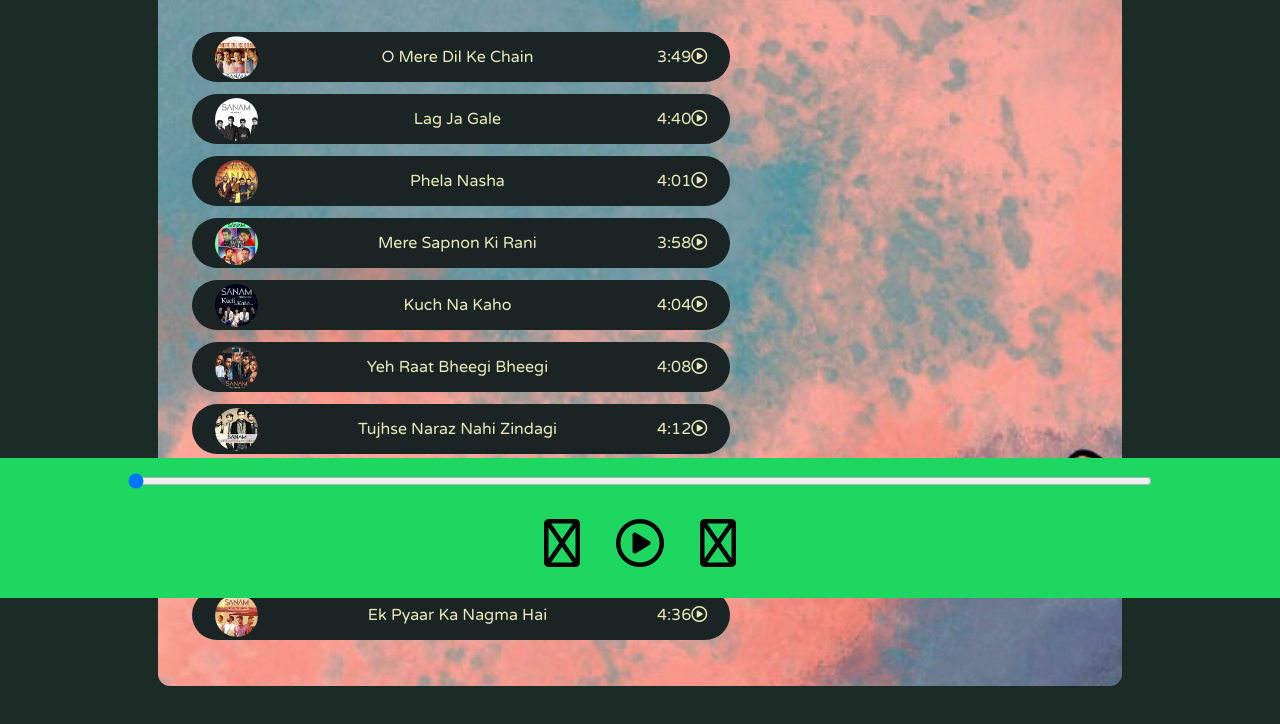
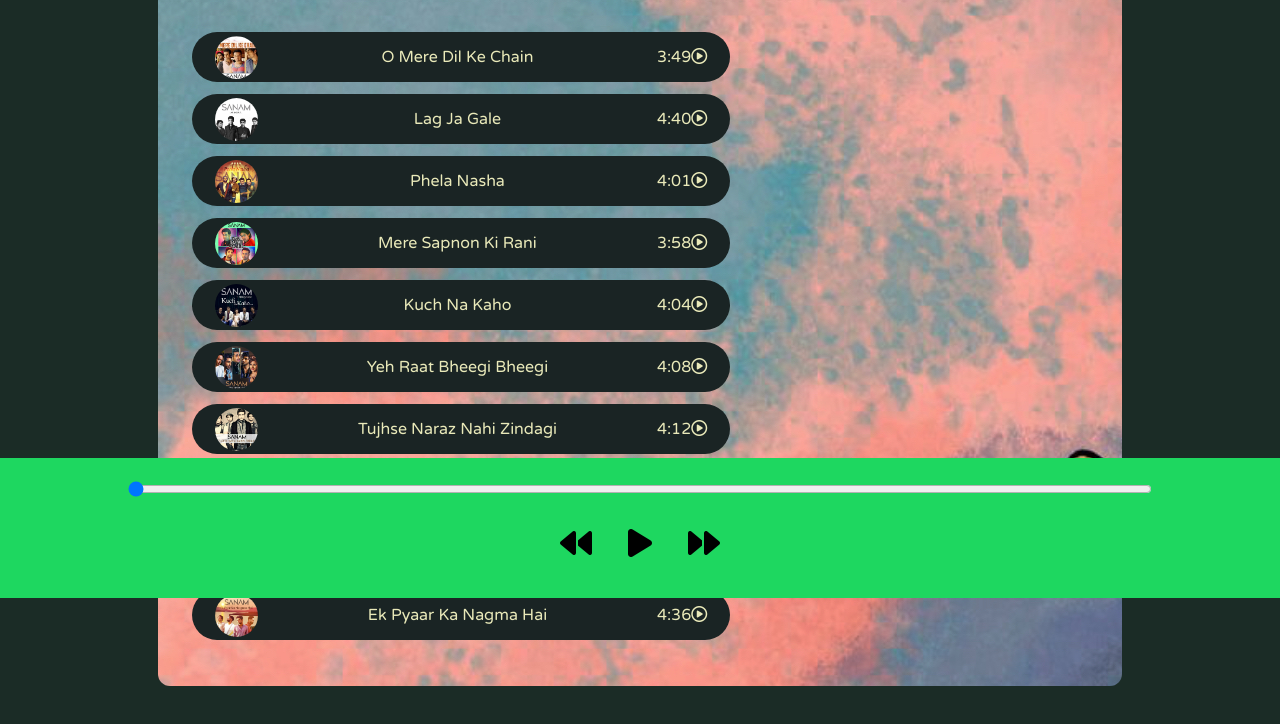
Before and after one commit to akakshat/Spotify-C, a plain HTML site: page index.html in a window 1280 px wide. Shown: the part 202-926 px from the top of the page. Drawn offline with Linux system fonts and the light colour scheme.

Commit message:
Update index.html

```diff
--- a/index.html
+++ b/index.html
@@ -6,6 +6,7 @@
     <meta name="viewport" content="width=device-width, initial-scale=1.0">
     <title>Spotify C - Your favourite music is here</title>
     <link rel = "stylesheet" href = "style.css">
+
 </head>
 <body>
     <nav>
@@ -79,9 +80,9 @@
         <input type = "range" name = "range" id = "myProgressBar" min = "0" value="0" max = "100">
         <div class= "icons">
             <!-- fontawesome icons-->
-            <i class="far  fa-3x fa-step-backward" id = "previous"></i>
-            <i class="far  fa-3x fa-play-circle" id = "masterPlay"></i>
-            <i class="far  fa-3x fa-step-forward" id = "next"></i>
+            <i class="fas fa-2x fa-backward"    id="previous">  </i>
+            <i class="fas fa-2x fa-play"        id="masterPlay"></i>
+            <i class="fas fa-2x fa-forward"     id= next>       </i>
         </div>
         <div class="SongInfo">
             <img src="playing.gif" width = 43px alt="" id="gif"> <span id="masterSongName"></span>
```
